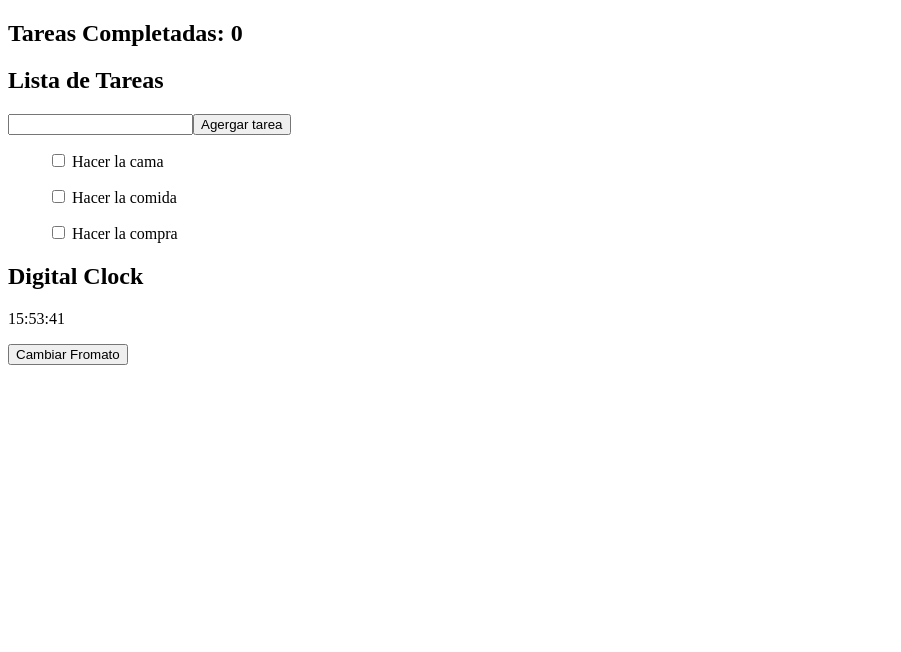
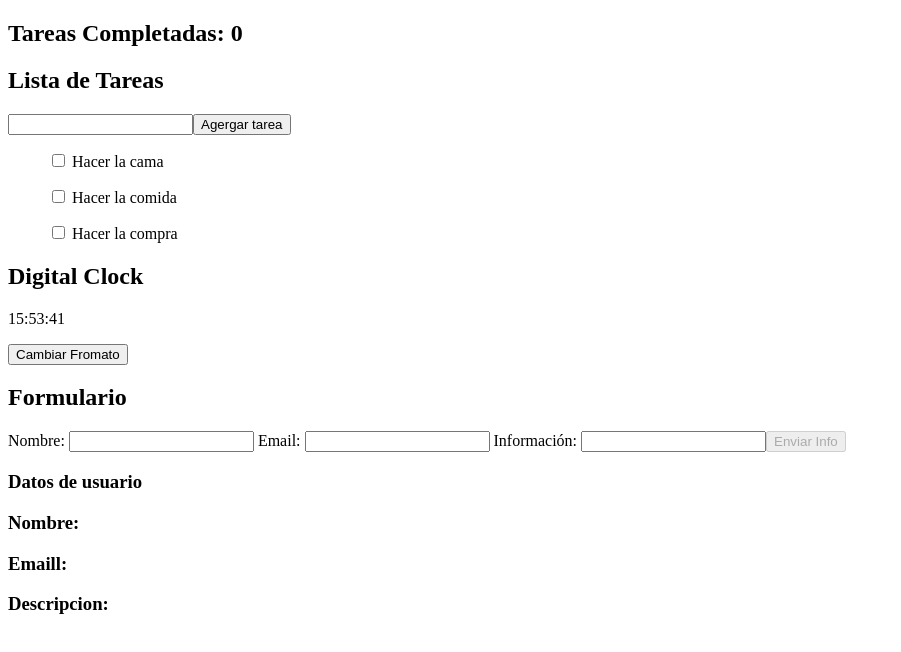
Before and after one commit to Jiwemoyo/Angularsini, an Angular app: page / in a window 1280 px wide. Shown: the top 652 px of the page, without its empty margins (0-901 px from the left). Built offline with nearby package versions, Linux system fonts and the light colour scheme.

Commit message:
formulario xd

```diff
--- a/src/app/app.component.html
+++ b/src/app/app.component.html
@@ -37,3 +37,7 @@
   <h2>Digital Clock</h2>
   <app-digital-clock/>
 </section>
+<section>
+  <h2>Formulario</h2>
+  <app-formularin/>
+</section>
--- a/src/app/app.component.ts
+++ b/src/app/app.component.ts
@@ -4,11 +4,12 @@ import {FormsModule,ReactiveFormsModule,FormControl,FormGroup,Validators} from '
 import { PizzeroComponent } from './pizzero/pizzero.component';
 import { TodoListComponent } from './proyectos/todo-list/todo-list.component';
 import { DigitalClockComponent } from './proyectos/digital-clock/digital-clock.component';
+import { FormularinComponent } from './proyectos/formularin/formularin.component';
 
 @Component({
   selector: 'app-root',
   standalone: true,
-  imports: [RouterOutlet,RouterLink,FormsModule,ReactiveFormsModule,PizzeroComponent,TodoListComponent,DigitalClockComponent],
+  imports: [RouterOutlet,RouterLink,FormsModule,ReactiveFormsModule,PizzeroComponent,TodoListComponent,DigitalClockComponent,FormularinComponent],
   templateUrl: './app.component.html',
   styleUrl: './app.component.css'
 })
--- /dev/null
+++ b/src/app/proyectos/formularin/formularin.component.html
@@ -0,0 +1,23 @@
+<form [formGroup]="datosPerfil" (ngSubmit)="handleSubmit()">
+  <label>
+    Nombre:
+    <input type="text" formControlName="nombre" />
+  </label>
+
+  <label>
+    Email:
+    <input type="email" formControlName="email" />
+  </label>
+
+  <label>
+    Información:
+    <input type="text" formControlName="texto" />
+  </label>
+
+  <button type="submit" [disabled]="!datosPerfil.valid">Enviar Info</button>
+</form>
+<app-recepcion-form
+  [nombreForm]="datosPerfil.get('nombre')?.value ?? ''"
+  [emailForm]="datosPerfil.get('email')?.value ?? ''"
+  [textoForm]="datosPerfil.get('texto')?.value ?? ''"
+/>
--- /dev/null
+++ b/src/app/proyectos/formularin/formularin.component.ts
@@ -0,0 +1,30 @@
+import { Component } from '@angular/core';
+import { ReactiveFormsModule ,FormBuilder,FormGroup,Validators, FormControl} from '@angular/forms';
+import { RecepcionFormComponent } from './recepcion-form/recepcion-form.component';
+
+@Component({
+  selector: 'app-formularin',
+  standalone: true,
+  imports: [ReactiveFormsModule,RecepcionFormComponent],
+  templateUrl: './formularin.component.html',
+  styleUrl: './formularin.component.css'
+})
+export class FormularinComponent {
+  datosPerfil = new FormGroup({
+    nombre: new FormControl('', [Validators.required]),
+    email: new FormControl('', [Validators.required, Validators.email]),
+    texto: new FormControl('', [Validators.required]),
+  });
+  mostrarDatos: boolean = false;
+
+
+  handleSubmit(){
+    alert(`los datos ${this.datosPerfil.value.nombre} ${this.datosPerfil.value.email} ${this.datosPerfil.value.texto} se enviaron correctamente`);
+    if (this.datosPerfil.invalid) {
+      this.datosPerfil.markAllAsTouched();
+      return;
+    }
+
+    this.mostrarDatos = true;
+  }
+}
--- /dev/null
+++ b/src/app/proyectos/formularin/recepcion-form/recepcion-form.component.html
@@ -0,0 +1,5 @@
+
+<h3>Datos de usuario</h3>
+<h3>Nombre: {{nombreForm}}</h3>
+<h3>Emaill: {{emailForm}}</h3>
+<h3>Descripcion: {{textoForm}}</h3>
```
Also changed, not shown: src/app/proyectos/formularin/recepcion-form/recepcion-form.component.ts (added, +15 -0 lines), src/app/proyectos/formularin/formularin.component.css (added), src/app/proyectos/formularin/recepcion-form/recepcion-form.component.css (added), 2 other files (tests, documents, lock files or other folders).
